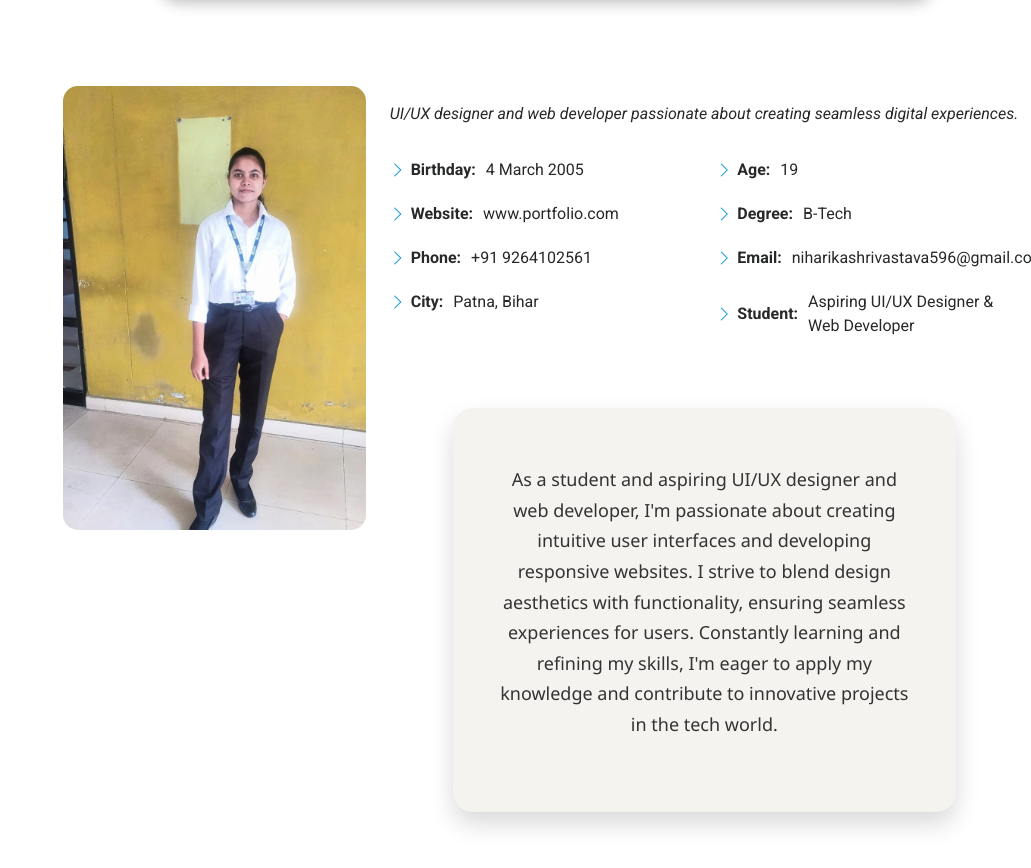
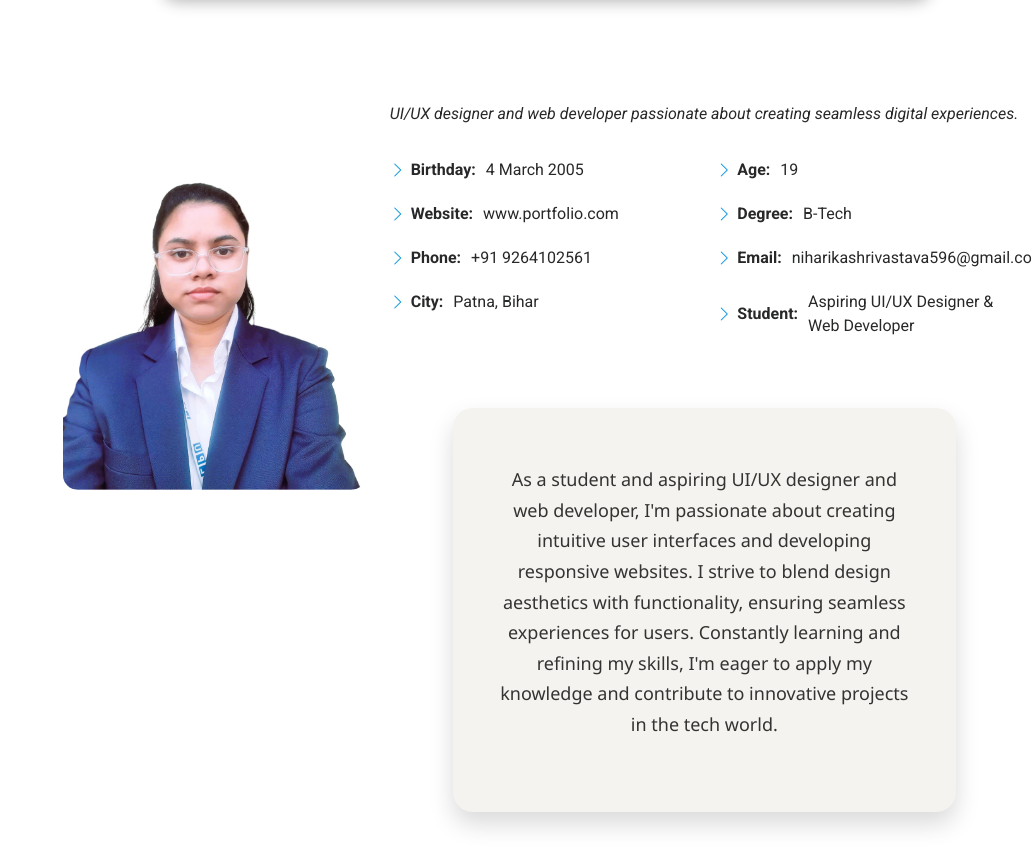
Before and after one commit to NiharikaShrivastava/Portfolio-, a plain HTML site: page index.html in a window 1280 px wide. Shown: the part 1185-2053 px from the top of the page, without its empty margins (249-1280 px from the left). Drawn offline with Linux system fonts and the light colour scheme.

Commit message:
Update index.html

```diff
--- a/index.html
+++ b/index.html
@@ -249,7 +249,7 @@
 
         <div class="row gy-4 justify-content-center">
           <div class="col-lg-4">
-            <img src="assets\img\photo.jpg" class="img-fluid" alt="Profile Photo" style="border-radius: 15px;">
+            <img src="assets\img\my-profile-img.jpg" class="img-fluid" alt="Profile Photo" style="border-radius: 15px;">
           </div>
           <div class="col-lg-8 content">
             <!-- <h2>UI/UX Designer &amp; Web Developer.</h2> -->
```
